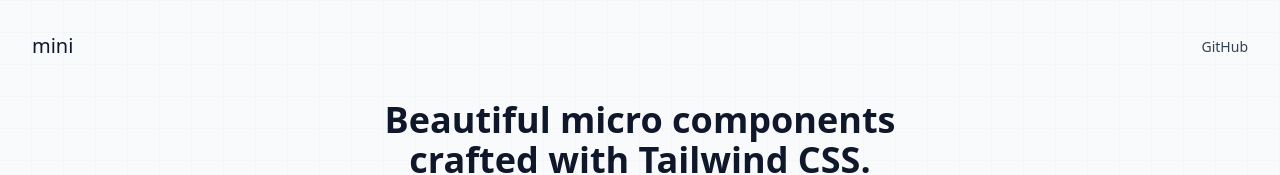
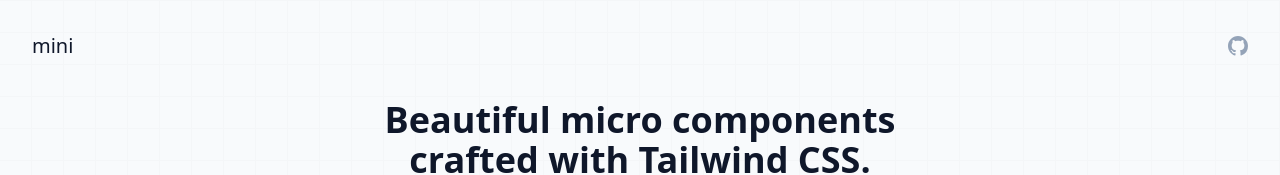
Before and after one commit to codingcodax/mini, a Next.js app: page /components in a window 1280 px wide. Shown: the top 175 px of the page. Built offline with nearby package versions, Linux system fonts and the light colour scheme.

Commit message:
feat(header): add github icon and update colors

```diff
--- a/src/components/layout/Header.tsx
+++ b/src/components/layout/Header.tsx
@@ -1,4 +1,4 @@
-import { ExternalLink } from '~/components/atoms';
+import { ExternalLink, Icons } from '~/components/atoms';
 
 const Header = () => {
   return (
@@ -8,10 +8,10 @@
       <ul>
         <li>
           <ExternalLink
-            className='text-sm font-medium text-slate-700 hover:text-sky-500 dark:text-slate-200 dark:hover:text-sky-400'
+            className='text-sm font-medium text-slate-400 hover:text-slate-500 dark:hover:text-slate-300'
             href='https://github.com/codingcodax'
           >
-            GitHub
+            <Icons.Github className='h-5 w-5' />
           </ExternalLink>
         </li>
       </ul>
```
